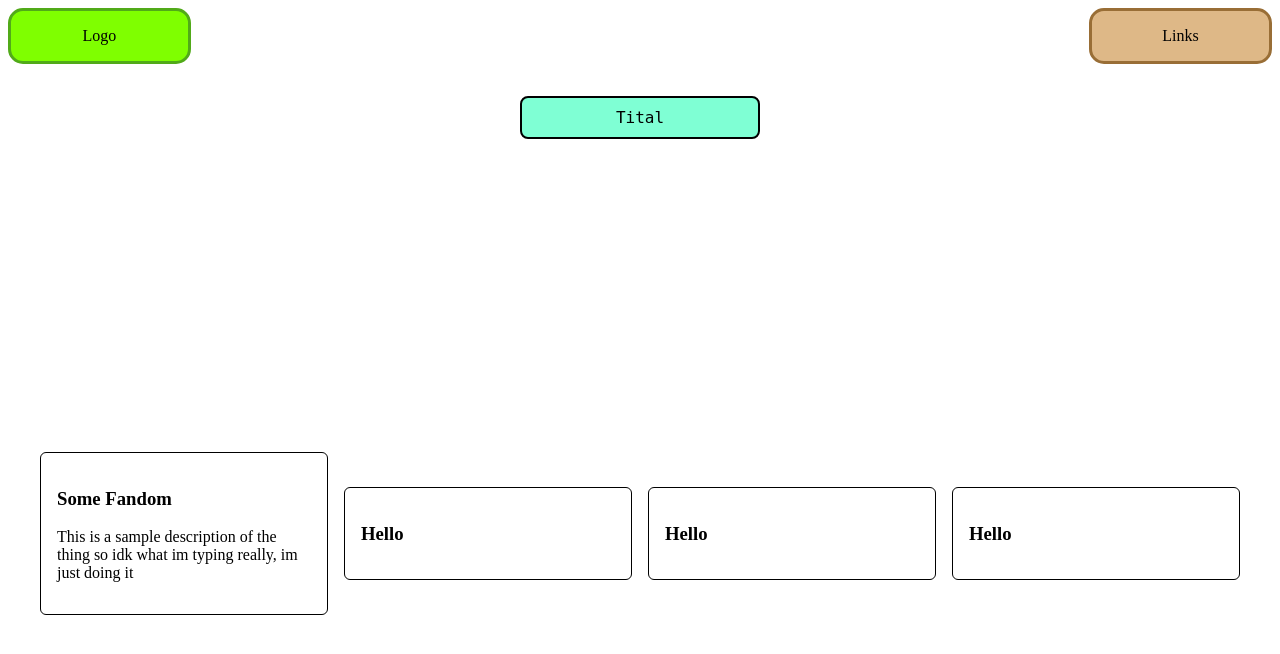
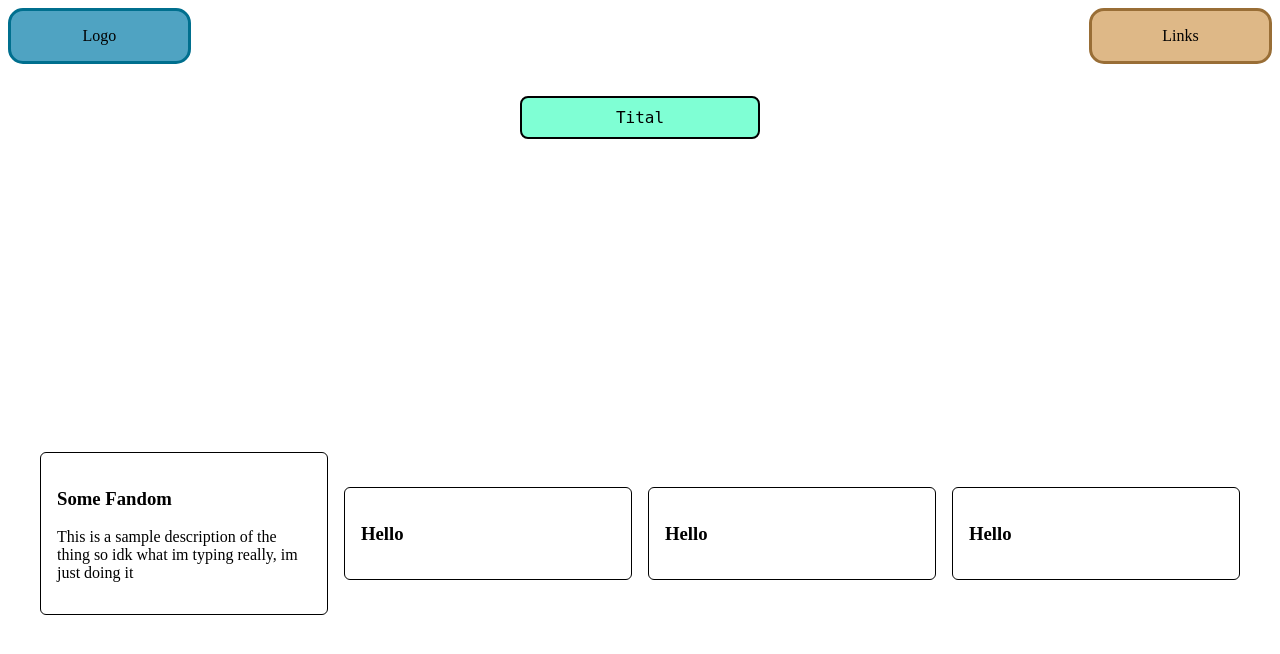
Before and after one commit to MiniGun1239/My-Website, a website with bundled scripts: page index.html in a window 1280 px wide. Built offline with nearby package versions, Linux system fonts and the light colour scheme.

Commit message:
changed colors to cerulean thx mumbo

```diff
--- a/src/style.css
+++ b/src/style.css
@@ -17,8 +17,8 @@
     width: 14%;
     min-width: fit-content;
     min-height: fit-content;
-    background-color: chartreuse;
-    border: 3px solid #51aa19;
+    background-color: var(--cerulean-lake);
+    border: 3px solid var(--cerulean-bold);
     border-radius: 15px;
     text-align: center;
 }
```
